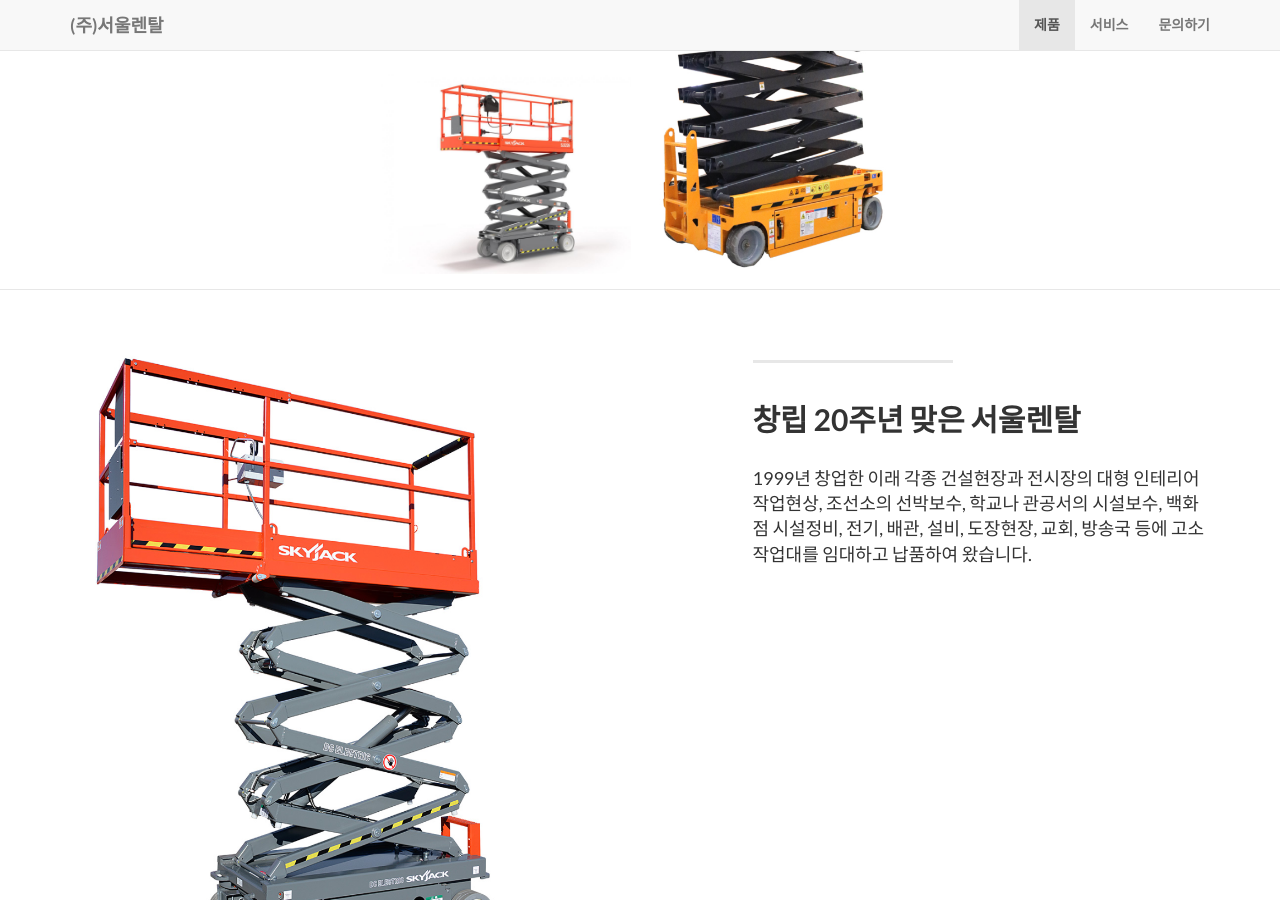
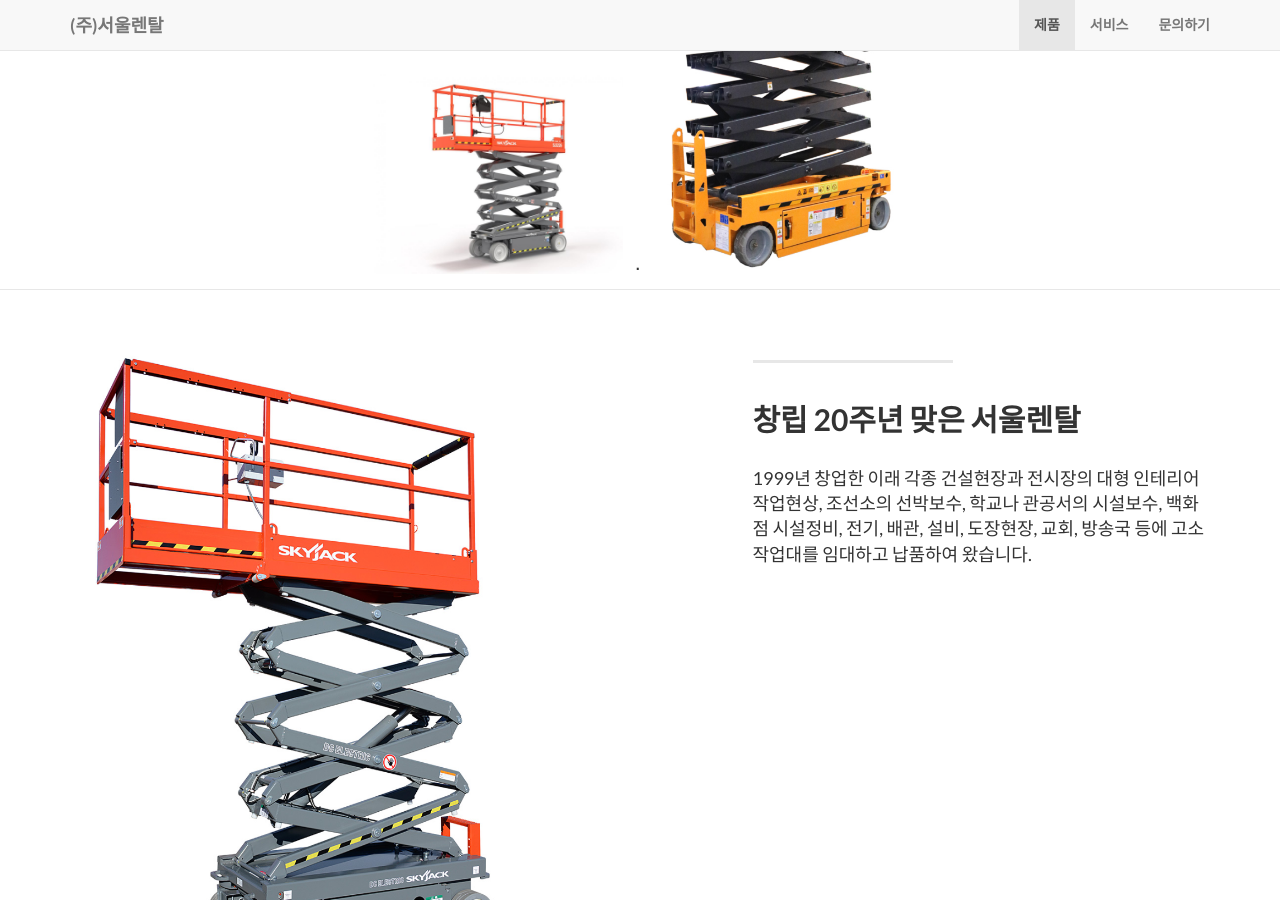
Before and after one commit to seoulrental/seoulrental.github.io, a Jekyll site: the page built from index.html, in a window 1280 px wide and 900 px high, scrolled down 1101 px. Built offline with Jekyll 4.4.1, drawn with Linux system fonts in a browser that asks for light colours.

Commit message:
Update products.html

```diff
--- a/_includes/products.html
+++ b/_includes/products.html
@@ -9,6 +9,7 @@
                     <li>
                         <a href="https://www.skyjack.com/product/sj322026-new#tab-specifications"><img width="250" height="100%" class="img-responsive" src="img/services/sj3226.jpg" alt=""></a>
                     </li>
+                    <li class="footer-menu-divider">&sdot;</li>
                     <li>
                         <a href="http://www.xcmg.com/en-ap/product/116979.htm"><img width="250" height="100%" class="img-responsive" src="img/services/GTJZ1012.png" alt=""></a>
                     </li>
```
